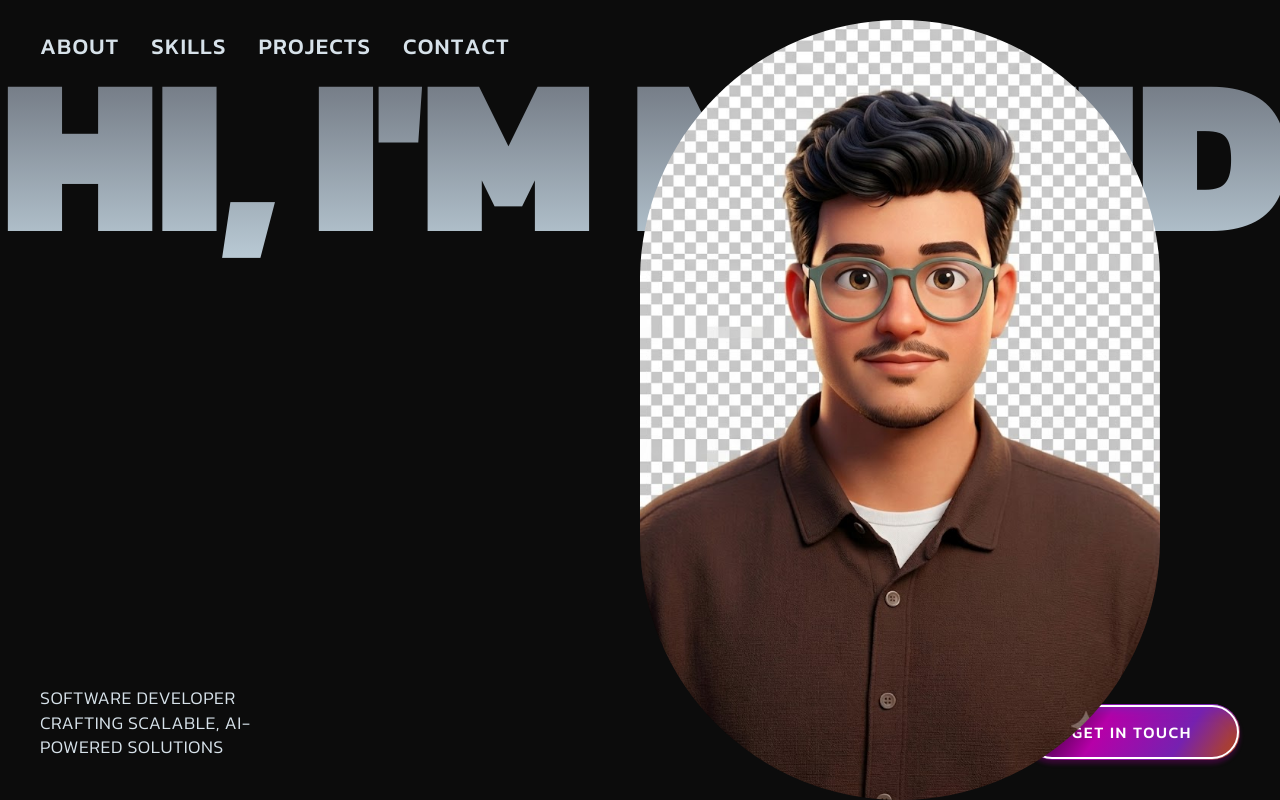
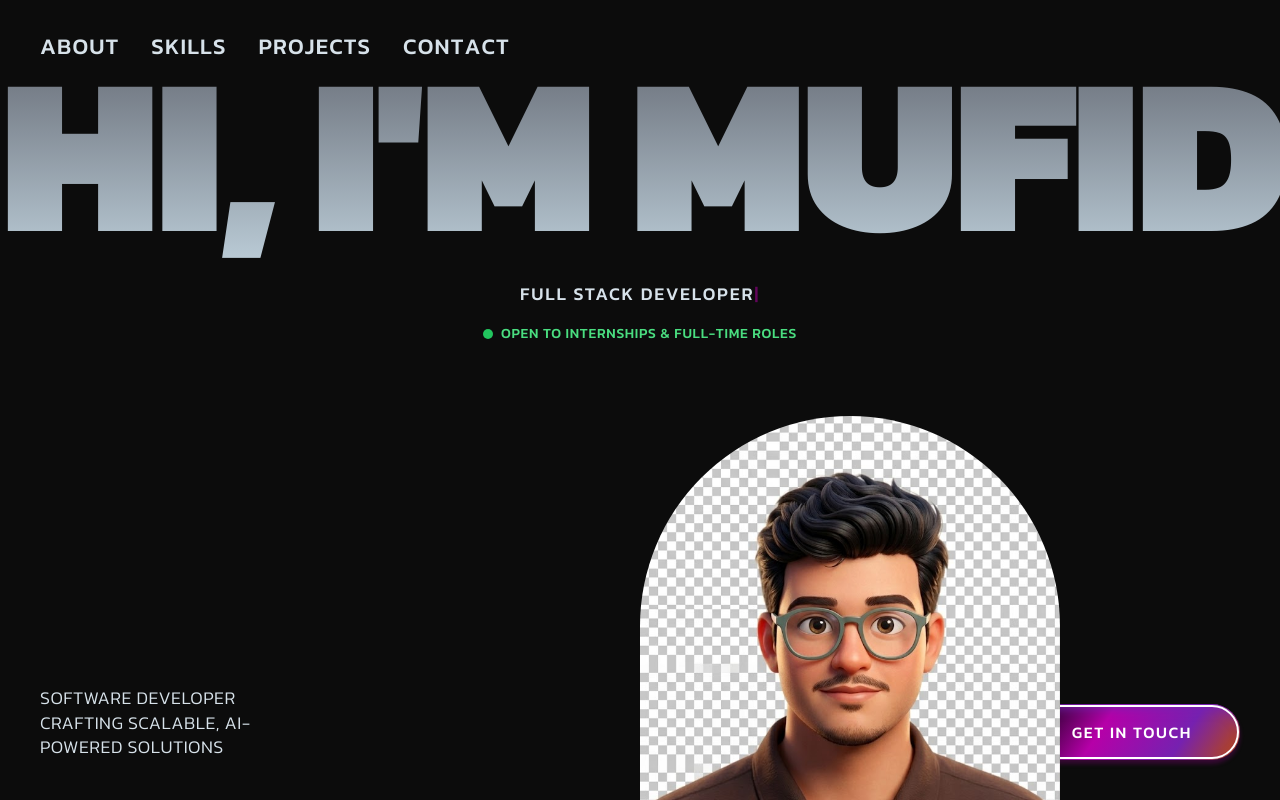
Before and after one commit to iMufix/portfolio, a React (Vite) app: page / in a window 1280 px wide. Shown: the top 800 px of the page. Built offline with nearby package versions, Linux system fonts and the light colour scheme.

Commit message:
feat: add all sections with new features

```diff
--- a/src/sections/HeroSection.jsx
+++ b/src/sections/HeroSection.jsx
@@ -1,13 +1,23 @@
-import { useState } from "react";
+import { useState, useEffect } from "react";
 import FadeIn from "../components/FadeIn";
 import Magnet from "../components/Magnet";
 import ContactButton from "../components/ContactButton";
 import FlowingMenu from "../components/FlowingMenu";
 
 const navLinks = ["About", "Skills", "Projects", "Contact"];
+const roles = [
+  "Software Developer",
+  "Full Stack Developer",
+  "Flutter Developer",
+  "AI Enthusiast",
+];
 
 export default function HeroSection() {
   const [menuOpen, setMenuOpen] = useState(false);
+  const [roleIndex, setRoleIndex] = useState(0);
+  const [displayText, setDisplayText] = useState("");
+  const [isDeleting, setIsDeleting] = useState(false);
+  const [isPaused, setIsPaused] = useState(false);
 
   const handleNavClick = (link) => {
     const id = link.toLowerCase();
@@ -17,6 +27,40 @@ export default function HeroSection() {
     }
     setMenuOpen(false);
   };
+
+  useEffect(() => {
+    const currentRole = roles[roleIndex];
+    const typeSpeed = isDeleting ? 40 : 60;
+    const pauseTime = 2000;
+
+    let timeout;
+
+    if (isPaused) {
+      timeout = setTimeout(() => {
+        setIsPaused(false);
+        setIsDeleting(true);
+      }, pauseTime);
+    } else if (isDeleting) {
+      if (displayText === "") {
+        setIsDeleting(false);
+        setRoleIndex((prev) => (prev + 1) % roles.length);
+      } else {
+        timeout = setTimeout(() => {
+          setDisplayText((prev) => prev.slice(0, -1));
+        }, typeSpeed);
+      }
+    } else {
+      if (displayText === currentRole) {
+        setIsPaused(true);
+      } else {
+        timeout = setTimeout(() => {
+          setDisplayText(currentRole.slice(0, displayText.length + 1));
+        }, typeSpeed);
+      }
+    }
+
+    return () => clearTimeout(timeout);
+  }, [displayText, isDeleting, isPaused, roleIndex]);
 
   return (
     <section
@@ -87,11 +131,34 @@ export default function HeroSection() {
         </FadeIn>
       </div>
 
-      {/* Portrait Placeholder */}
+      {/* Typing Role */}
+      <FadeIn delay={0.35} y={20}>
+        <div className="text-center mt-2 sm:mt-4">
+          <p className="text-[#D7E2EA] font-medium uppercase tracking-widest text-sm sm:text-base md:text-lg">
+            {displayText}
+            <span className="animate-pulse text-[#B600A8]">|</span>
+          </p>
+        </div>
+      </FadeIn>
+
+      {/* Availability Badge */}
+      <FadeIn delay={0.45} y={20}>
+        <div className="flex items-center justify-center gap-2 mt-3 sm:mt-4">
+          <span className="relative flex h-2.5 w-2.5">
+            <span className="animate-ping absolute inline-flex h-full w-full rounded-full bg-green-400 opacity-75"></span>
+            <span className="relative inline-flex rounded-full h-2.5 w-2.5 bg-green-500"></span>
+          </span>
+          <span className="text-green-400 font-medium text-xs sm:text-sm uppercase tracking-wider">
+            Open to internships & full-time roles
+          </span>
+        </div>
+      </FadeIn>
+
+      {/* Hero Portrait */}
       <FadeIn
         delay={0.6}
         y={30}
-        className="absolute left-1/2 -translate-x-1/2 z-10 top-1/2 -translate-y-1/2 sm:top-auto sm:translate-y-0 sm:bottom-0 w-[280px] sm:w-[360px] md:w-[440px] lg:w-[520px]"
+        className="absolute left-1/2 -translate-x-1/2 z-10 top-[55%] sm:top-[50%] md:top-[52%] -translate-y-1/2 sm:translate-y-0 sm:bottom-0 w-[200px] sm:w-[280px] md:w-[360px] lg:w-[420px]"
       >
         <Magnet padding={150} strength={3}>
           <img
@@ -115,7 +182,16 @@ export default function HeroSection() {
         </FadeIn>
 
         <FadeIn delay={0.5} y={20}>
-          <ContactButton label="Get in Touch" />
+          <div className="flex items-center gap-3 sm:gap-4">
+            <a
+              href="/resume.pdf"
+              download
+              className="rounded-full border-2 border-[#D7E2EA] px-6 py-3 sm:px-8 sm:py-3.5 text-xs sm:text-sm font-medium uppercase tracking-widest text-[#D7E2EA] cursor-pointer hover:bg-[#D7E2EA]/10 transition-colors duration-200"
+            >
+              Resume
+            </a>
+            <ContactButton label="Get in Touch" />
+          </div>
         </FadeIn>
       </div>
     </section>
```
